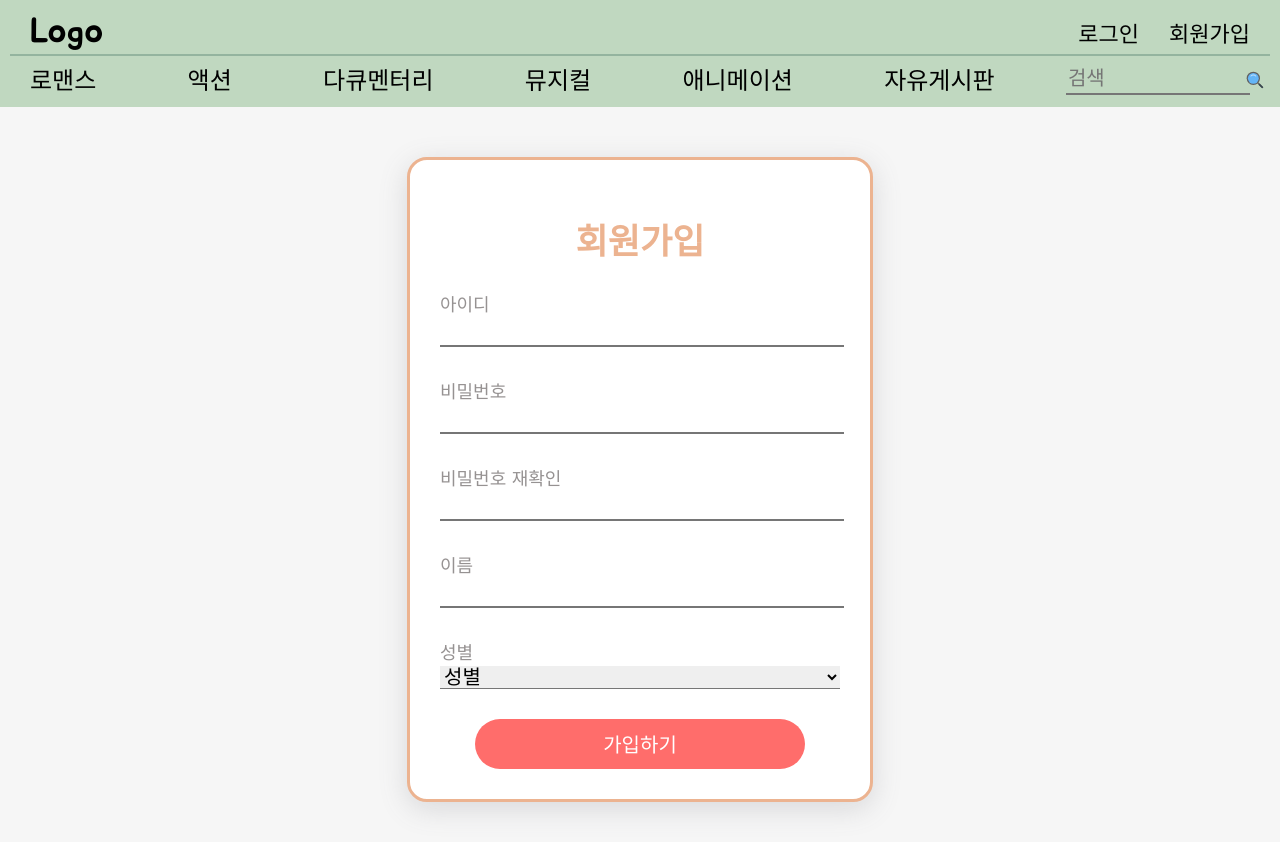
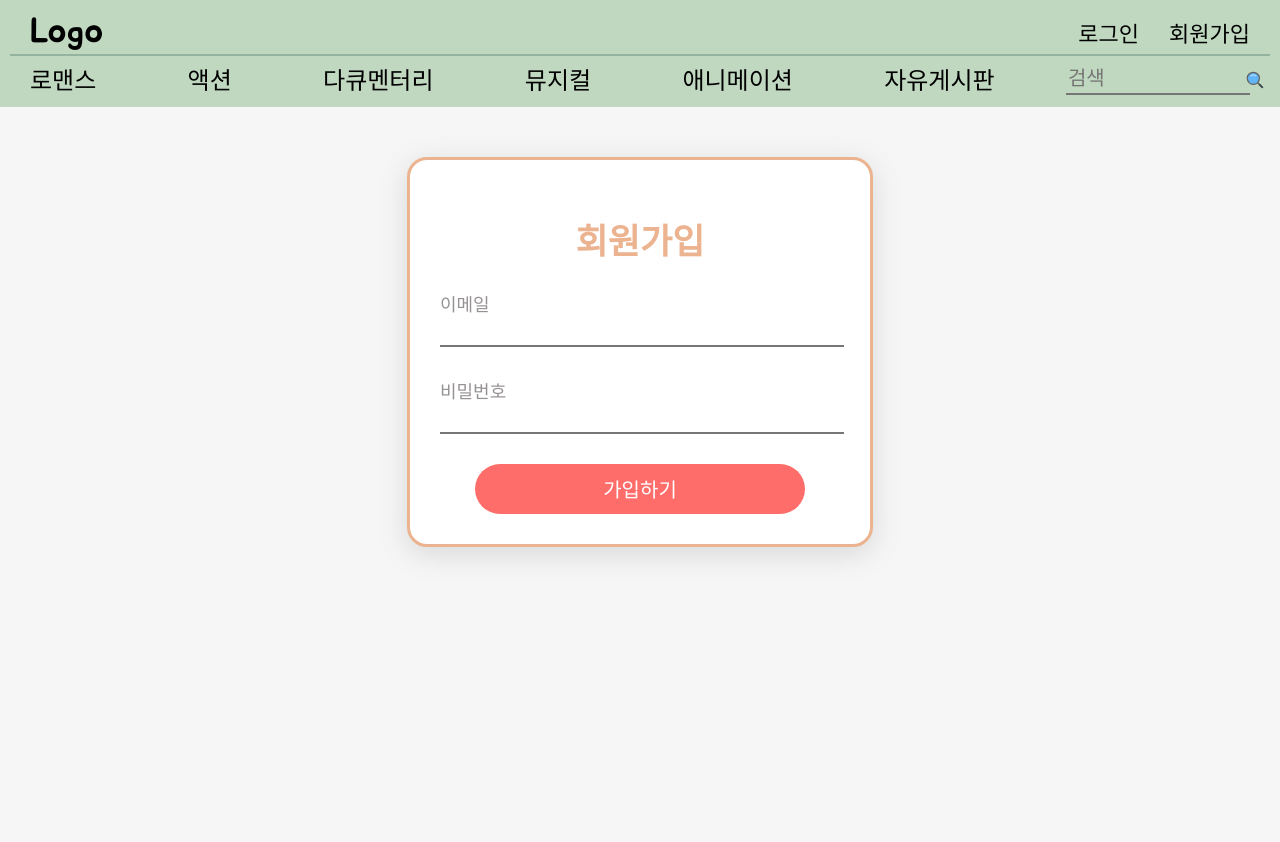
Before and after one commit to kimeodml/react-movie, a React (Create React App) app: page /signup in a window 1280 px wide. After the commit the page ends 800 px from the top, so only its background shows below. Built offline with nearby package versions, Linux system fonts and the light colour scheme.

Commit message:
Fix singup form

```diff
--- a/src/pages/Login/SignUp.js
+++ b/src/pages/Login/SignUp.js
@@ -1,17 +1,16 @@
 import { useState } from "react";
-import Home from "../Home";
-import { SValidation } from "./Validation";
+import { authService } from "Fbase";
+import { createUserWithEmailAndPassword } from "firebase/auth";
+import { useNavigate } from "react-router-dom";
 
 function SignUp() {
+  let navigate = useNavigate();
   const [text, setText] = useState({
-    id: "",
+    email: "",
     password: "",
-    password2: "",
-    name: "",
-    gender: "default",
   });
-  const [newUser, setNewUser] = useState(false);
-  const [errors, setErrors] = useState({});
+  const [newUser, setNewUser] = useState(true);
+  const [error, setError] = useState("");
   const handleChange = (e) => {
     const { name, value } = e.target;
     setText({
@@ -21,28 +20,34 @@ function SignUp() {
   };
   const handleSubmit = async (e) => {
     e.preventDefault();
-    setErrors(SValidation(text));
-    console.log(text);
-    setNewUser(true);
+    try {
+      let data;
+      if (newUser) {
+        data = await createUserWithEmailAndPassword(
+          authService,
+          text.email,
+          text.password
+        );
+        alert(`회원가입을 완료했습니다. 로그인 페이지로 이동합니다!`);
+        navigate(`/login`);
+      }
+    } catch (error) {
+      setError(error.message);
+    }
   };
   return (
-    <>
-      {newUser ? (
-        <Home />
-      ) : (
     <div className="contents">
       <form className="form">
         <h1 className="title">회원가입</h1>
         <div className="group">
-              <label className="label">아이디</label>
+          <label className="label">이메일</label>
           <input
             className="input"
             type="text"
-                name="id"
-                value={text.id}
+            name="email"
+            value={text.email}
             onChange={handleChange}
           />
-              {errors.id && <p className="error">{errors.id}</p>}
         </div>
         <div className="group">
           <label className="label">비밀번호</label>
@@ -53,53 +58,13 @@ function SignUp() {
             value={text.password}
             onChange={handleChange}
           />
-              {errors.password && <p className="error">{errors.password}</p>}
         </div>
-            <div className="group">
-              <label className="label">비밀번호 재확인</label>
-              <input
-                className="input"
-                type="password"
-                name="password2"
-                value={text.password2}
-                onChange={handleChange}
-              />
-              {errors.password2 && <p className="error">{errors.password2}</p>}
-            </div>
-            <div className="group">
-              <label className="label">이름</label>
-              <input
-                className="input"
-                type="name"
-                name="name"
-                value={text.name}
-                onChange={handleChange}
-              />
-              {errors.name && <p className="error">{errors.name}</p>}
-            </div>
-            <div className="group">
-              <label className="label">성별</label>
-              <br />
-              <select
-                className="input"
-                name="gender"
-                value={text.gender}
-                onChange={handleChange}
-              >
-                <option value="default"> 성별</option>
-                <option value="1">남성</option>
-                <option value="2">여성</option>
-                <option value="3">선택안함</option>
-              </select>
-              {errors.gender && <p className="error">{errors.gender}</p>}
-            </div>
+        <p className="error">{error}</p>
         <button className="btn" type="submit" onClick={handleSubmit}>
           가입하기
         </button>
       </form>
     </div>
-      )}
-    </>
   );
 }
 
```
Lines whose indentation alone changed are shown as unchanged.
